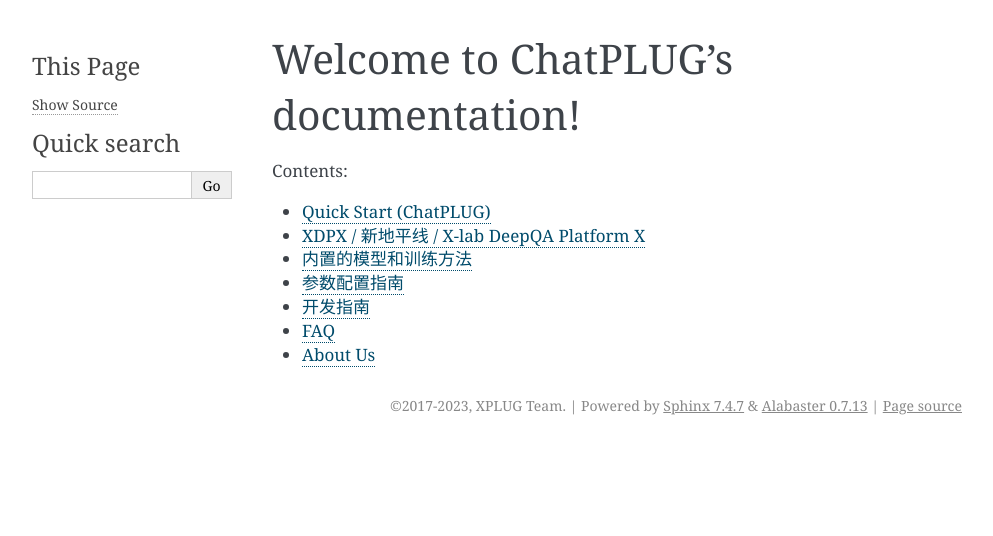
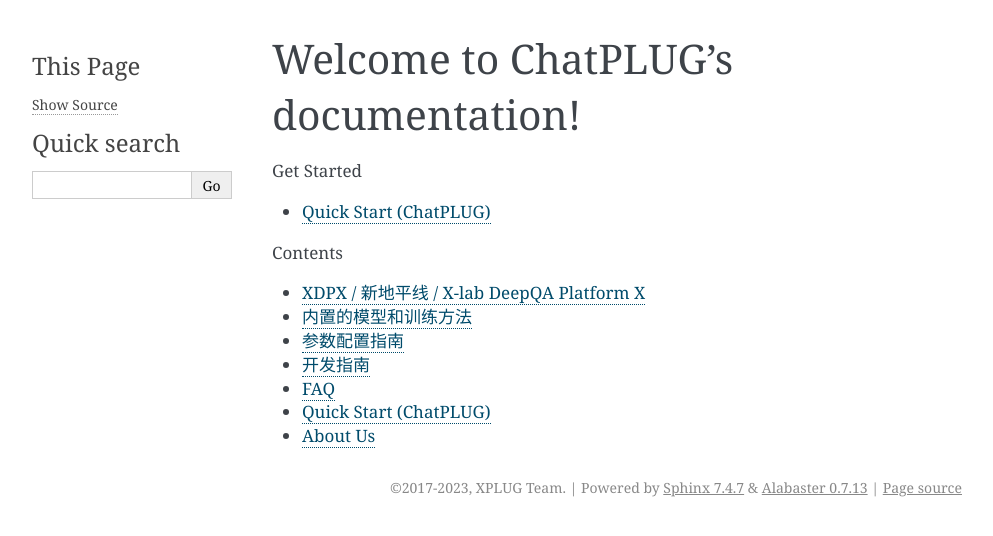
Before and after one commit to X-PLUG/ChatPLUG, a Sphinx documentation site: the page built from docs/index.md, in a window 1280 px wide. Shown: the top 536 px of the page, without its empty margins (148-1141 px from the left). Built offline with Sphinx 7.4.7, drawn with Linux system fonts in a browser that asks for light colours.

Commit message:
use readthedocs

````diff
--- a/docs/conf.py
+++ b/docs/conf.py
@@ -1,14 +1,26 @@
+import os
+import sys
+
+sys.path.insert(0, os.path.abspath("."))
 
 project = 'ChatPLUG'
 copyright = '2017-2023, XPLUG Team'
 author = 'XPLUG Team'
+extensions = [
+    "sphinx.ext.intersphinx",
+    "myst_parser",
+    "sphinx.ext.autodoc",
+    "sphinx.ext.napoleon",
+    "sphinx_autodoc_typehints",
+    "sphinx.ext.githubpages"
+]
 
-extensions = [
-    "myst_parser",
-]
 myst_enable_extensions = [
     "colon_fence",
 ]
+myst_url_schemes = ["http", "https", ]
+
+source_suffix = ['.rst', '.md']
 
 templates_path = ['_templates']
 exclude_patterns = ['_build', 'Thumbs.db', '.DS_Store']
--- a/docs/index.md
+++ b/docs/index.md
@@ -1,16 +1,24 @@
-
 Welcome to ChatPLUG's documentation!
 ====================================
 
-```{toctree}
-:maxdepth: 1
-:caption: "Contents:"
 
-chatplug/get_started
+```{eval-rst}
 
-get_started
-nlu_training
-develop
-faq
-about_us
+.. toctree::
+   :maxdepth: 1
+   :caption: Get Started
+
+   chatplug/get_started
+
+.. toctree::
+   :maxdepth: 1
+   :caption: Contents
+
+   get_started
+   nlu_training
+   develop
+   faq
+   chatplug/get_started
+   about_us
+
 ```
--- a/docs/requirements.txt
+++ b/docs/requirements.txt
@@ -1,3 +1,5 @@
 sphinx
 livereload
 myst-parser
+sphinx-autodoc-typehints
+sphinx-book-theme
````
